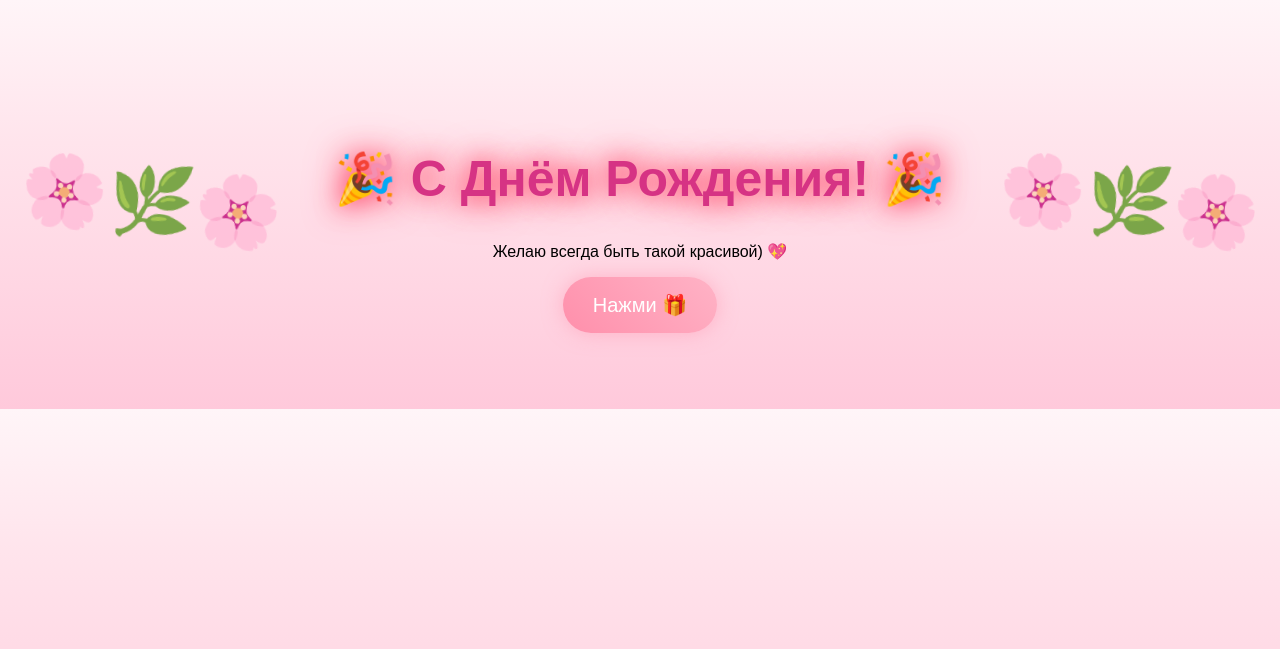
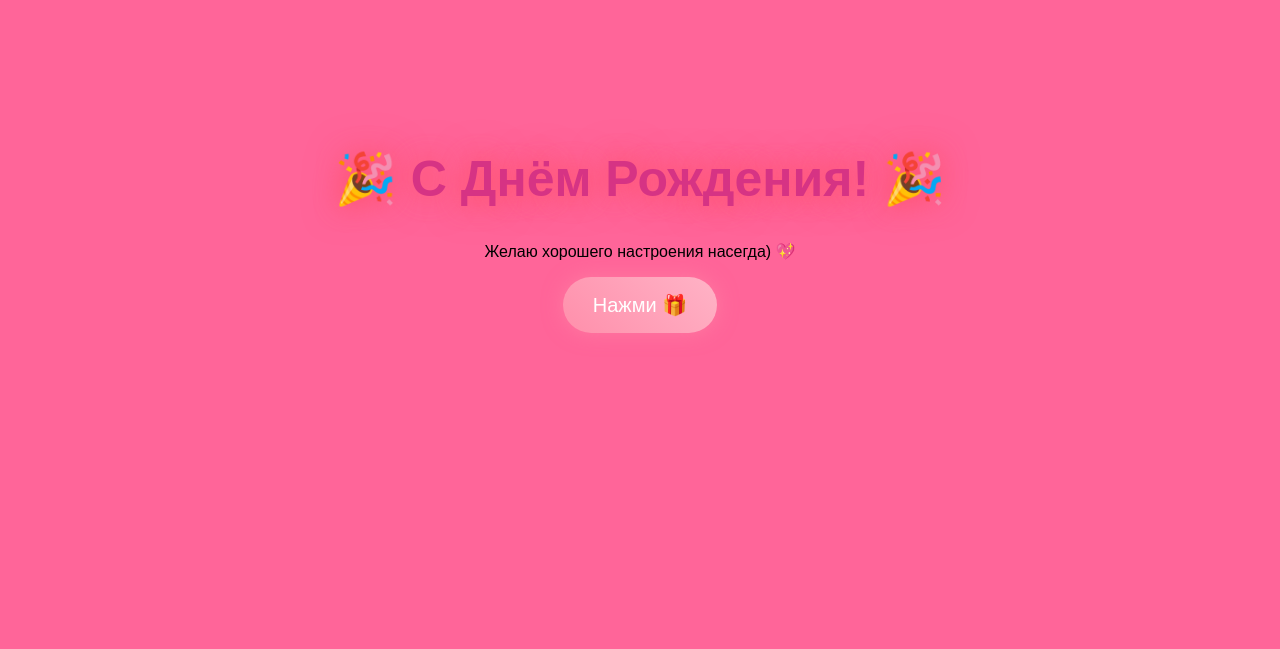
Before and after one commit to da1nawel/birthday, a Flask app: page / in a window 1280 px wide. Shown: the top 649 px of the page. Run offline with Flask 3, Linux system fonts and the light colour scheme; some libraries are stand-ins or nearby versions.

Commit message:
Add files via upload

```diff
--- a/static/style.css
+++ b/static/style.css
@@ -5,10 +5,10 @@ body {
     text-align: center;
     background: linear-gradient(
         180deg,
-        #fff5f8 0%,
-        #ffe4ec 35%,
-        #ffd6e3 70%,
-        #ffc9db 100%
+        #ff6599 0%,
+        #ff6599 35%,
+        #ff6599 70%,
+        #ff6599 100%
     );
     position: relative;
 }
@@ -109,32 +109,3 @@ button:active {
     opacity: 1;
     transform: translateY(0);
 }
-.sakura-top-left,
-.sakura-top-right {
-    position: absolute;
-    font-size: 70px;
-    opacity: 0.8;
-    z-index: 1;
-    animation: sway 5s ease-in-out infinite alternate;
-}
-
-.sakura-top-left {
-    top: 10px;
-    left: 20px;
-    transform: rotate(-15deg);
-}
-
-.sakura-top-right {
-    top: 10px;
-    right: 20px;
-    transform: rotate(15deg);
-}
-
-@keyframes sway {
-    from {
-        transform: rotate(-12deg);
-    }
-    to {
-        transform: rotate(12deg);
-    }
-}
--- a/templates/index.html
+++ b/templates/index.html
@@ -8,14 +8,11 @@
 </head>
 <body>
 
-<div class="sakura-top-left">🌸🌿🌸</div>
-<div class="sakura-top-right">🌸🌿🌸</div>
-
 <div class="container">
     <h1>🎉 С Днём Рождения! 🎉</h1>
-    <p>Желаю всегда быть такой красивой) 💖</p>
+    <p>Желаю хорошего настроения насегда) 💖</p>
     <button onclick="celebrate()">Нажми 🎁</button>
-    <div id="message" class="message"> Ты красивая , добрая , очеровательная , восхитительная , милая , блестящая , любимая , у тебя очень красивые глаза , голос , прекрасные волосы и сама ты прекрасная и красивая! 💖</div>
+    <div id="message" class="message"> Ты красивая , добрая , очеровательная , восхитительная , милая , блестящая , любимая , у тебя очень красивые глаза , голос , прекрасные волосы и сама ты прекрасная оставайся всегда такой же красивой и доброй)💋💖</div>
 </div>
 
 <audio id="music" src="{{ url_for('static', filename='music.mp3') }}"></audio>
@@ -43,7 +40,7 @@ document.getElementById("message").classList.add("show");
 
     // сердечки
     for (let i = 0; i < 30; i++) {
-        setTimeout(createHeart, i * 100);
+        setTimeout(createHeart, i * 10);
     }
 }
 
```
